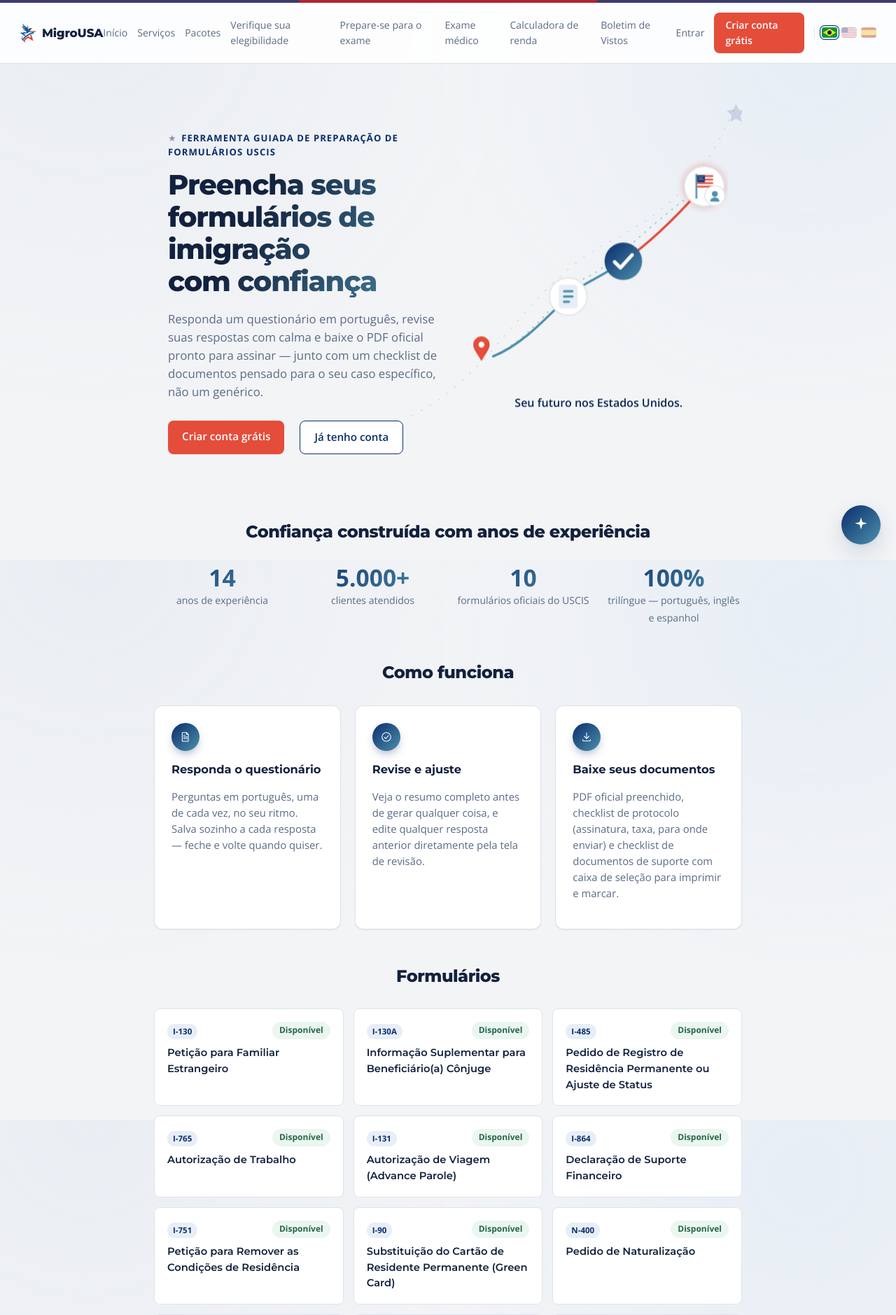
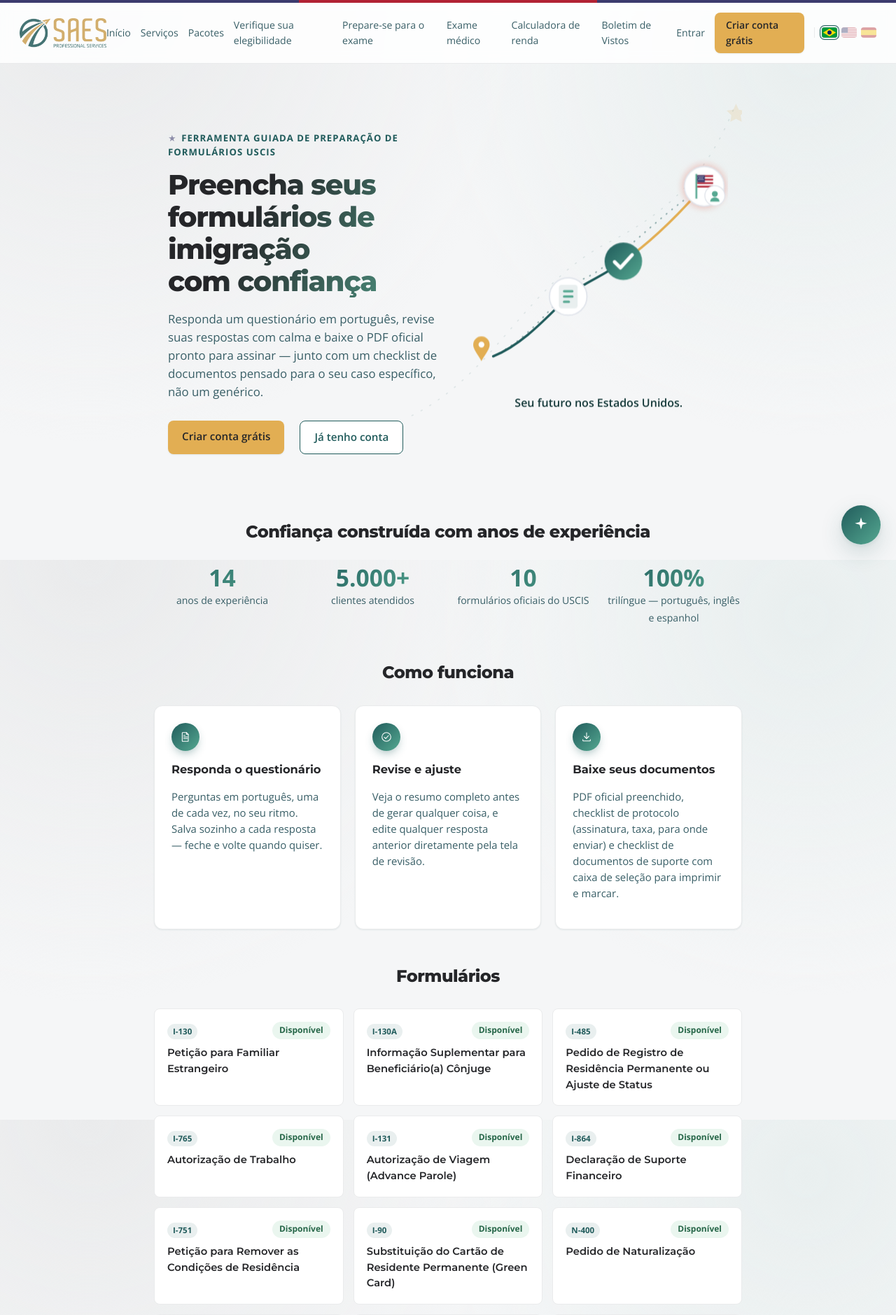
Before and after one commit to rsaesm-byte/auto-imigracao-projeto, a Flask app: page / in a window 1280 px wide. Shown: the top 1879 px of the page at 70% size. Run offline with Flask 3, Linux system fonts and the light colour scheme; data that the repository does not hold is empty; some libraries are stand-ins or nearby versions.

Commit message:
Rebrand from MigroUSA to Saes Professional Services
Replace name, logo (full lockup in navbar, official circular symbol for
favicon/mark), and brand accent colors (teal/gold) sourced from the real
saesprofessional.com Elementor color kit across style.css, illustrations,
and all three language translation files. Adjust CTA button text color
for WCAG contrast against the new gold background.

```diff
--- a/app/chatbot.py
+++ b/app/chatbot.py
@@ -46,7 +46,7 @@ RATE_LIMIT_WINDOW_SECONDS = 60 * 60
 
 _SYSTEM_BASE = {
     "pt": (
-        "Você é o assistente virtual do site auto-imigração/MigroUSA, uma ferramenta de "
+        "Você é o assistente virtual do site auto-imigração/Saes Professional Services, uma ferramenta de "
         "preparação autodirigida de formulários de imigração dos EUA (USCIS) -- I-130, I-485, "
         "I-765, I-864, I-751, I-90, N-400, I-539 e Cartas Complementares do I-539. Responda em "
         "português, em frases curtas e diretas, como um chat de suporte -- NUNCA como um "
@@ -65,7 +65,7 @@ _SYSTEM_BASE = {
         "- Se não souber a resposta com confiança, diga isso em vez de inventar."
     ),
     "en": (
-        "You are the virtual assistant for the auto-imigração/MigroUSA site, a self-directed "
+        "You are the virtual assistant for the auto-imigração/Saes Professional Services site, a self-directed "
         "USCIS immigration form-preparation tool -- I-130, I-485, I-765, I-864, I-751, I-90, "
         "N-400, I-539, and I-539 Supplementary Letters. Reply in English, short and direct, like "
         "a support chat -- NEVER a long document: at most 3-4 short sentences per reply, no "
@@ -83,7 +83,7 @@ _SYSTEM_BASE = {
         "- If you don't know the answer confidently, say so instead of making it up."
     ),
     "es": (
-        "Usted es el asistente virtual del sitio auto-imigração/MigroUSA, una herramienta autodirigida "
+        "Usted es el asistente virtual del sitio auto-imigração/Saes Professional Services, una herramienta autodirigida "
         "de preparación de formularios de inmigración de USCIS -- I-130, I-485, I-765, I-864, "
         "I-751, I-90, N-400, I-539 y Cartas Complementarias del I-539. Responda en español, en "
         "frases cortas y directas, como un chat de soporte -- NUNCA como un documento largo: como "
--- a/app/static/style.css
+++ b/app/static/style.css
@@ -1,22 +1,25 @@
 @import url('https://fonts.googleapis.com/css2?family=Montserrat:wght@600;700;800&family=Open+Sans:wght@400;600;700&display=swap');
 
 :root {
-  --bg: #F3F4F6;
-  --bg-pattern: #EAEEF3;
+  --bg: #F5F6F7;
+  --bg-pattern: #EAEBEC;
   --card: #ffffff;
-  --text: #12213D;
-  --muted: #5B6B85;
-  --border: #DFE3EA;
+  --text: #252629;
+  --muted: #385E66;
+  --border: #EAEBEC;
 
-  --accent: #0A2E6C;
-  --accent-dark: #082450;
-  --accent-soft: #E7EEF6;
-  --accent-grad-a: #0A2E6C;
-  --accent-grad-b: #4D8FAC;
+  /* Paleta oficial da Saes Professional Services, extraída do site real
+     (saesprofessional.com -- kit de cores globais do Elementor):
+     primary #205B5B, secondary/dourado #E2AE53, text #252629, accent #55A891 */
+  --accent: #205B5B;
+  --accent-dark: #133838;
+  --accent-soft: #E9EFEF;
+  --accent-grad-a: #205B5B;
+  --accent-grad-b: #55A891;
 
-  --cta: #E44D3A;
-  --cta-dark: #C63E2D;
-  --cta-soft: #FCE9E6;
+  --cta: #E2AE53;
+  --cta-dark: #AE8A50;
+  --cta-soft: #FBF3E5;
 
   --error: #C63E2D;
   --error-bg: #FCE9E6;
@@ -25,9 +28,9 @@
   --success-bg: #EAF6EF;
   --success-border: #BFE3CD;
 
-  --shadow-sm: 0 1px 2px rgba(10, 46, 108, 0.07);
-  --shadow-md: 0 4px 16px rgba(10, 46, 108, 0.09), 0 1px 3px rgba(10, 46, 108, 0.06);
-  --shadow-lg: 0 12px 32px rgba(10, 46, 108, 0.14), 0 2px 6px rgba(10, 46, 108, 0.07);
+  --shadow-sm: 0 1px 2px rgba(32, 91, 91, 0.09);
+  --shadow-md: 0 4px 16px rgba(32, 91, 91, 0.12), 0 1px 3px rgba(32, 91, 91, 0.08);
+  --shadow-lg: 0 12px 32px rgba(32, 91, 91, 0.18), 0 2px 6px rgba(32, 91, 91, 0.09);
 
   --radius: 12px;
   --radius-sm: 8px;
@@ -39,7 +42,7 @@ body {
   font-family: 'Open Sans', -apple-system, "Segoe UI", Roboto, Helvetica, Arial, sans-serif;
   background:
     radial-gradient(circle at 10% 0%, var(--bg-pattern) 0%, transparent 45%),
-    radial-gradient(circle at 90% 10%, #E7EEF6 0%, transparent 40%),
+    radial-gradient(circle at 90% 10%, #E9EFEF 0%, transparent 40%),
     var(--bg);
   background-attachment: fixed;
   color: var(--text);
@@ -71,16 +74,12 @@ header.topbar {
 header.topbar .brand {
   color: var(--text);
   text-decoration: none;
-  font-weight: 800;
-  font-size: 1.05rem;
-  letter-spacing: -0.01em;
   display: flex;
   align-items: center;
-  gap: 8px;
 }
-header.topbar .brand .brand-mark {
+header.topbar .brand .brand-logo {
   display: block;
-  height: 28px;
+  height: 42px;
   width: auto;
 }
 header.topbar a.logout { color: var(--muted); text-decoration: none; font-size: 0.88rem; }
@@ -230,7 +229,7 @@ input:focus, select:focus {
 .btn {
   display: inline-block;
   background: var(--cta);
-  color: white;
+  color: var(--text);
   border: none;
   border-radius: var(--radius-sm);
   padding: 11px 20px;
@@ -251,7 +250,7 @@ input:focus, select:focus {
 .btn.secondary:hover { background: var(--accent-soft); box-shadow: none; }
 .btn + .btn { margin-left: 10px; }
 .btn.block { display: block; width: 100%; text-align: center; margin: 6px 0; }
-.icon-btn { display: inline-flex; align-items: center; gap: 6px; }
+.icon-btn { display: inline-flex; align-items: center; gap: 6px; color: var(--accent); }
 
 /* ---- Flash messages ---- */
 .flash {
@@ -343,7 +342,7 @@ input:focus, select:focus {
   color: white;
   display: flex; align-items: center; justify-content: center;
   flex-shrink: 0;
-  box-shadow: 0 6px 14px -4px rgba(10, 46, 108, 0.4);
+  box-shadow: 0 6px 14px -4px rgba(32, 91, 91, 0.4);
 }
 .question-hint {
   display: flex;
@@ -427,7 +426,7 @@ table.submissions a:hover { text-decoration: underline; }
 
 /* ---- Variante "compact": cabeçalho colorido das páginas internas
    (Serviços, Pacotes, Elegibilidade, Exame de cidadania, detalhes) --
-   mesmo motivo do hero, só que como um banner navy/steel de verdade,
+   mesmo motivo do hero, só que como um banner teal de verdade,
    não só o fundo da página. */
 .hero-landing.compact {
   background-image:
@@ -549,7 +548,7 @@ table.submissions a:hover { text-decoration: underline; }
   font-weight: 800;
   display: flex; align-items: center; justify-content: center;
   margin-bottom: 14px;
-  box-shadow: 0 6px 14px -4px rgba(10, 46, 108, 0.45);
+  box-shadow: 0 6px 14px -4px rgba(32, 91, 91, 0.45);
 }
 .step-card h3 { margin: 0 0 8px; font-size: 1.02rem; }
 
--- a/app/templates/base.html
+++ b/app/templates/base.html
@@ -4,8 +4,8 @@
   <meta charset="utf-8">
   <meta name="viewport" content="width=device-width, initial-scale=1">
   <title>{% block title %}{{ t('app_name') }}{% endblock %}</title>
-  <link rel="stylesheet" href="{{ url_for('static', filename='style.css') }}?v=5">
-  <link rel="icon" type="image/png" href="{{ url_for('static', filename='favicon.png') }}">
+  <link rel="stylesheet" href="{{ url_for('static', filename='style.css') }}?v=6">
+  <link rel="icon" type="image/png" href="{{ url_for('static', filename='favicon.png') }}?v=2">
   <script src="https://unpkg.com/htmx.org@1.9.12"></script>
   <noscript><style>.reveal { opacity: 1 !important; transform: none !important; }</style></noscript>
 </head>
@@ -13,8 +13,7 @@
   {% block top_accent %}{% endblock %}
   <header class="topbar">
     <a class="brand" href="{{ url_for('wizard.dashboard') if current_user.is_authenticated else url_for('wizard.index') }}">
-      <img class="brand-mark" src="{{ url_for('static', filename='logo-mark.png') }}" width="24" height="28" alt="">
-      {{ t('app_name') }}
+      <img class="brand-logo" src="{{ url_for('static', filename='logo-full.png') }}" alt="{{ t('app_name') }}">
     </a>
     <div class="topbar-right">
       <a class="logout" href="{{ url_for('wizard.dashboard') if current_user.is_authenticated else url_for('wizard.index') }}">{{ t('nav_home') }}</a>
--- a/app/translations/en.json
+++ b/app/translations/en.json
@@ -1,5 +1,5 @@
 {
-  "app_name": "MigroUSA",
+  "app_name": "Saes Professional Services",
   "nav_logout": "Log out",
   "nav_login": "Log in",
   "nav_signup": "Create free account",
@@ -26,7 +26,7 @@
   "medexam_comparison_consular": "Consular Processing",
   "nav_packages": "Packages",
   "lang_switch_label": "Select language",
-  "landing_title": "MigroUSA — Prepare your USCIS forms",
+  "landing_title": "Saes Professional Services — Prepare your USCIS forms",
   "hero_eyebrow": "Guided USCIS form-preparation tool",
   "hero_title_1": "Fill out your immigration forms",
   "hero_title_2": "with confidence",
--- a/app/translations/es.json
+++ b/app/translations/es.json
@@ -1,5 +1,5 @@
 {
-  "app_name": "MigroUSA",
+  "app_name": "Saes Professional Services",
   "nav_logout": "Salir",
   "nav_login": "Iniciar sesión",
   "nav_signup": "Crear cuenta gratis",
@@ -26,7 +26,7 @@
   "medexam_comparison_consular": "Trámite Consular",
   "nav_packages": "Paquetes",
   "lang_switch_label": "Seleccionar idioma",
-  "landing_title": "MigroUSA — Prepare sus formularios de USCIS",
+  "landing_title": "Saes Professional Services — Prepare sus formularios de USCIS",
   "hero_eyebrow": "Herramienta guiada de preparación de formularios de USCIS",
   "hero_title_1": "Complete sus formularios de inmigración",
   "hero_title_2": "con confianza",
--- a/app/translations/pt.json
+++ b/app/translations/pt.json
@@ -1,5 +1,5 @@
 {
-  "app_name": "MigroUSA",
+  "app_name": "Saes Professional Services",
   "nav_logout": "Sair",
   "nav_login": "Entrar",
   "nav_signup": "Criar conta grátis",
@@ -26,7 +26,7 @@
   "medexam_comparison_consular": "Processamento Consular",
   "nav_packages": "Pacotes",
   "lang_switch_label": "Selecionar idioma",
-  "landing_title": "MigroUSA — Prepare seus formulários USCIS",
+  "landing_title": "Saes Professional Services — Prepare seus formulários USCIS",
   "hero_eyebrow": "Ferramenta guiada de preparação de formulários USCIS",
   "hero_title_1": "Preencha seus formulários de imigração",
   "hero_title_2": "com confiança",
```
Also changed, not shown: app/templates/_illustrations.html (+70 -64 lines), app/static/favicon.png, app/static/logo-full.png, app/static/logo-mark.png.
